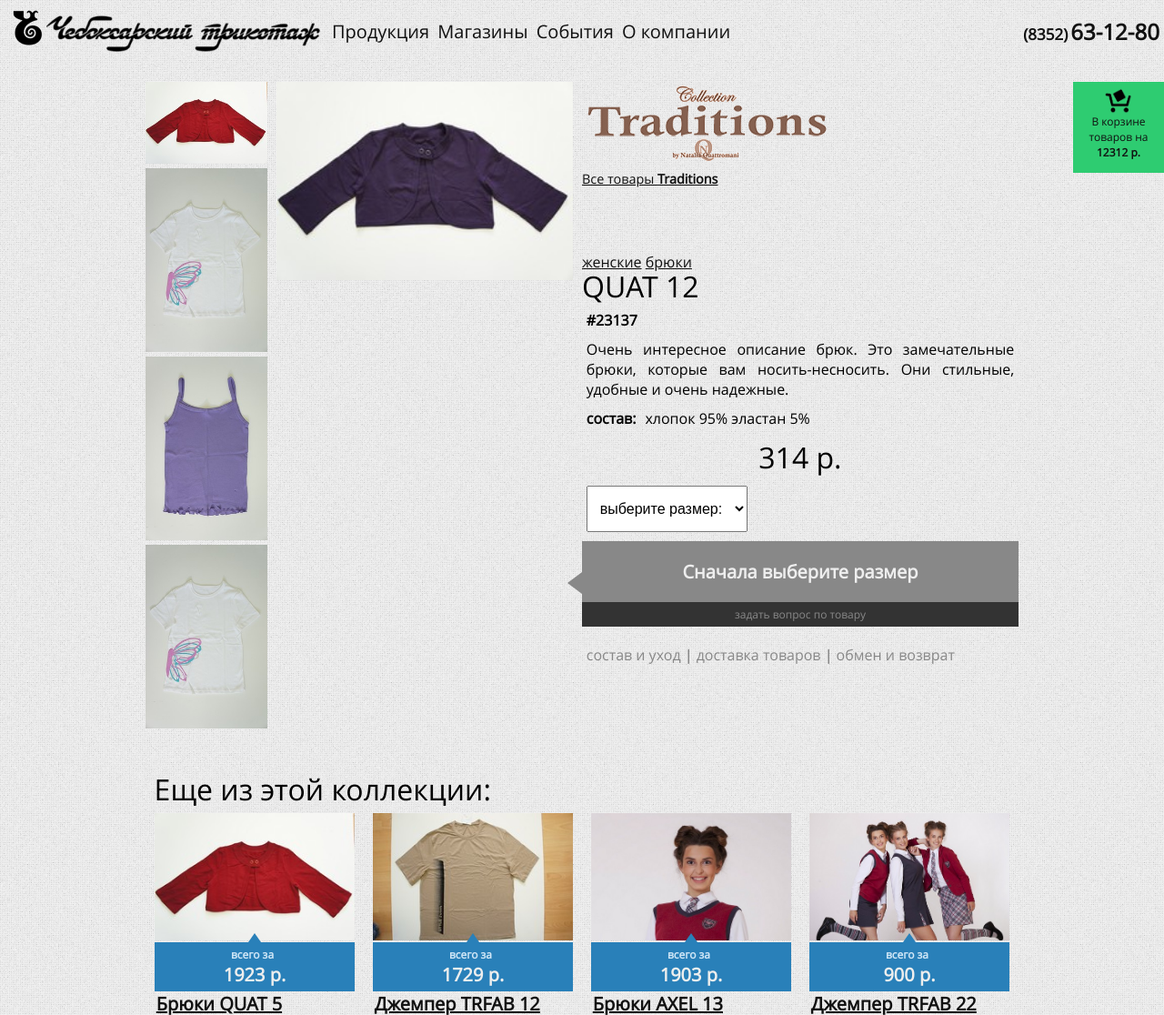
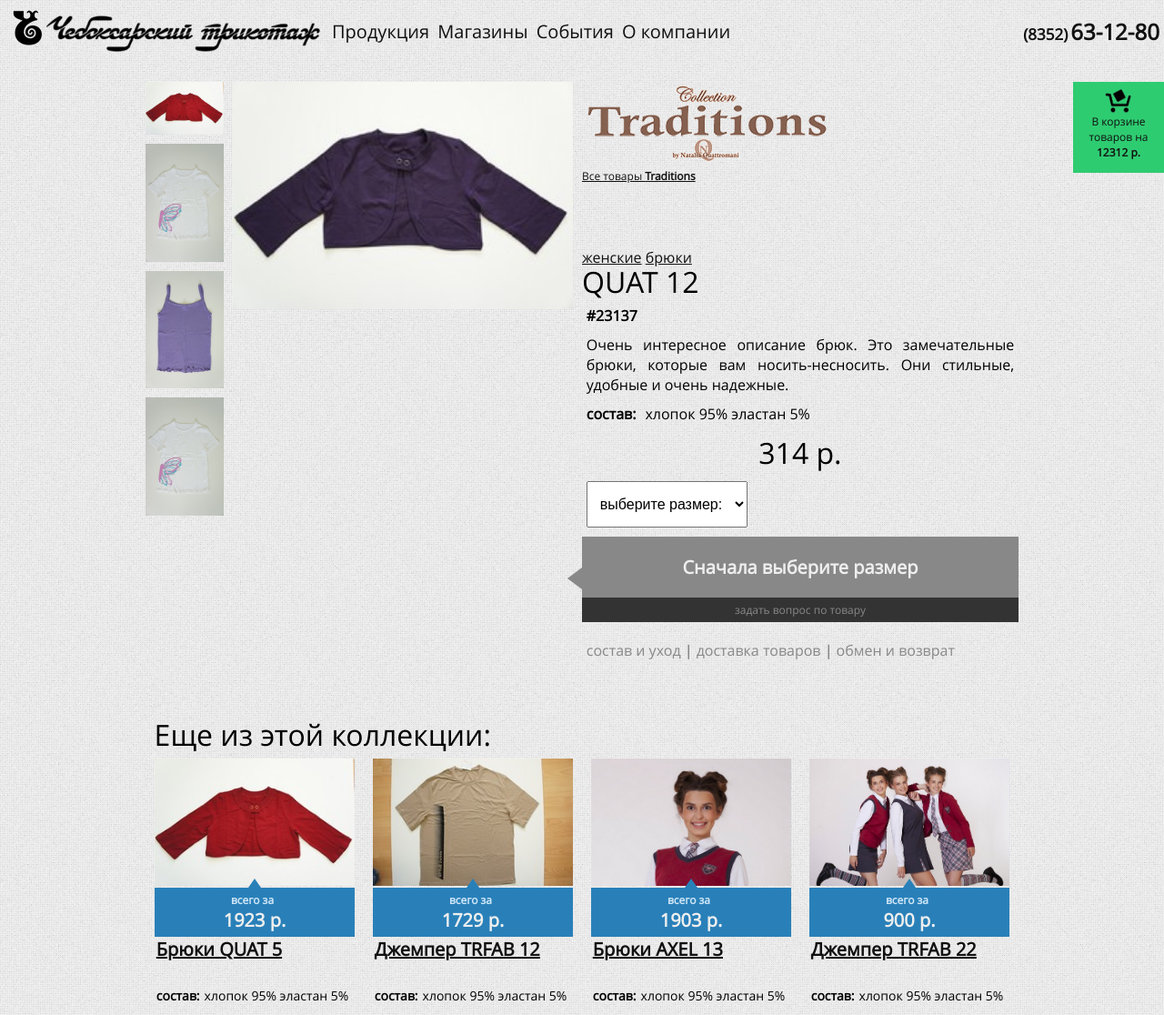
Before and after one commit to zwerek1990/trikotag, a PHP site: page /pants.php in a window 1280 px wide. Shown: the top 1116 px of the page at 91% size. Run offline with PHP 8.4, Linux system fonts and the light colour scheme.

Commit message:
страница товара:
уменьшил иконки, поправил цвет кнопки

Signed-off-by: Алексеев Илья <zwerek1990@gmail.com>

```diff
--- a/style/style.css
+++ b/style/style.css
@@ -1499,7 +1499,7 @@
 
 /* мелкие слева от большой */
 #good_preview{
-	width: 14%;
+	width: 9%;
 	float:left;
 	margin-right: 1%;
 }
@@ -1510,13 +1510,13 @@
 #good_preview .s_gallery li{
 	float: none;
 	width: 100%;
-	margin: 0 0 5px 0;
+	margin: 0 0 10px 0;
 }
 
 
 /* большая картинка */
 #good_image{
-	width: 34%;
+	width: 39%;
 	float:left;
 	margin-right: 1%;
 }
@@ -1533,8 +1533,11 @@
 
 
 /* Логотип */
+#product_brand{
+	line-height: 1em;
+}
 #product_brand a{
-	font-size: .9em;
+	font-size: .75em;
 	text-align: center;
 	text-decoration: underline;
 }
@@ -1657,7 +1660,7 @@
 	border-right-color:#2ECC71;
 }
 #good_desc .price.success:hover:after{
-	border-right-color:#2ECC71;
+	border-right-color:#30A060 ;
 }
 
 
```
